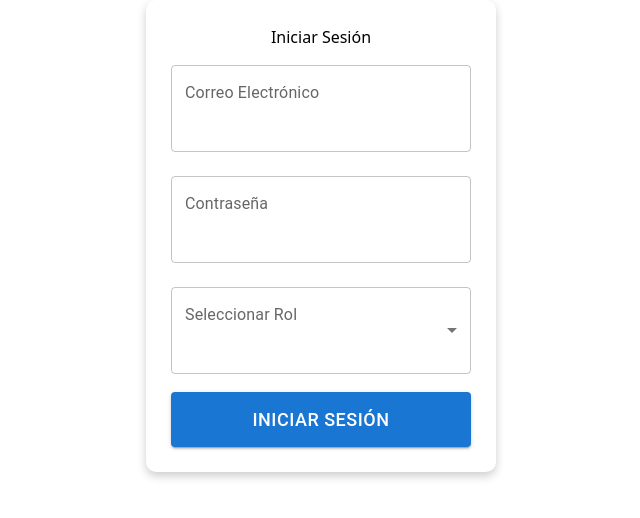
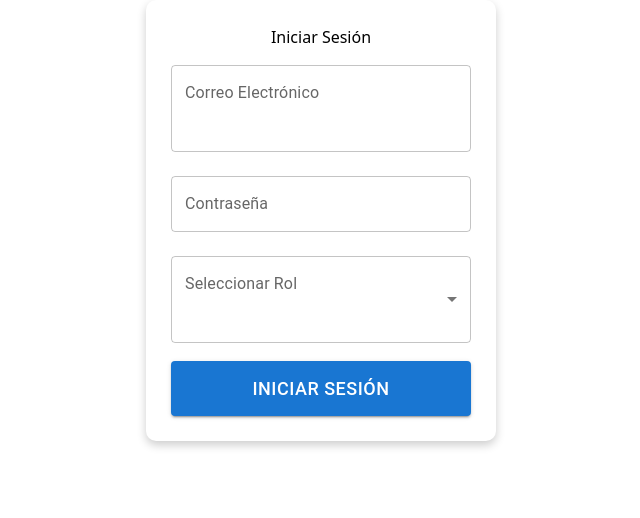
Before and after one commit to Mamm1201/Udeney-v1, a React (Vite) app in the folder client/: page /login in a window 1280 px wide. Shown: the top 518 px of the page, without its empty margins (319-959 px from the left). Built offline with nearby package versions, Linux system fonts and the light colour scheme.

Commit message:
modificaciones de actualización en archivos

```diff
--- a/client/src/pages/Login.jsx
+++ b/client/src/pages/Login.jsx
@@ -68,8 +68,6 @@ const LoginForm = () => {
         margin="normal"
         value={password}
         onChange={(e) => setPassword(e.target.value)}
-        InputProps={{ style: { fontSize: "18px", padding: "14px" } }}
-        InputLabelProps={{ style: { fontSize: "16px" } }}
       />
 
       <FormControl fullWidth margin="normal">
```
